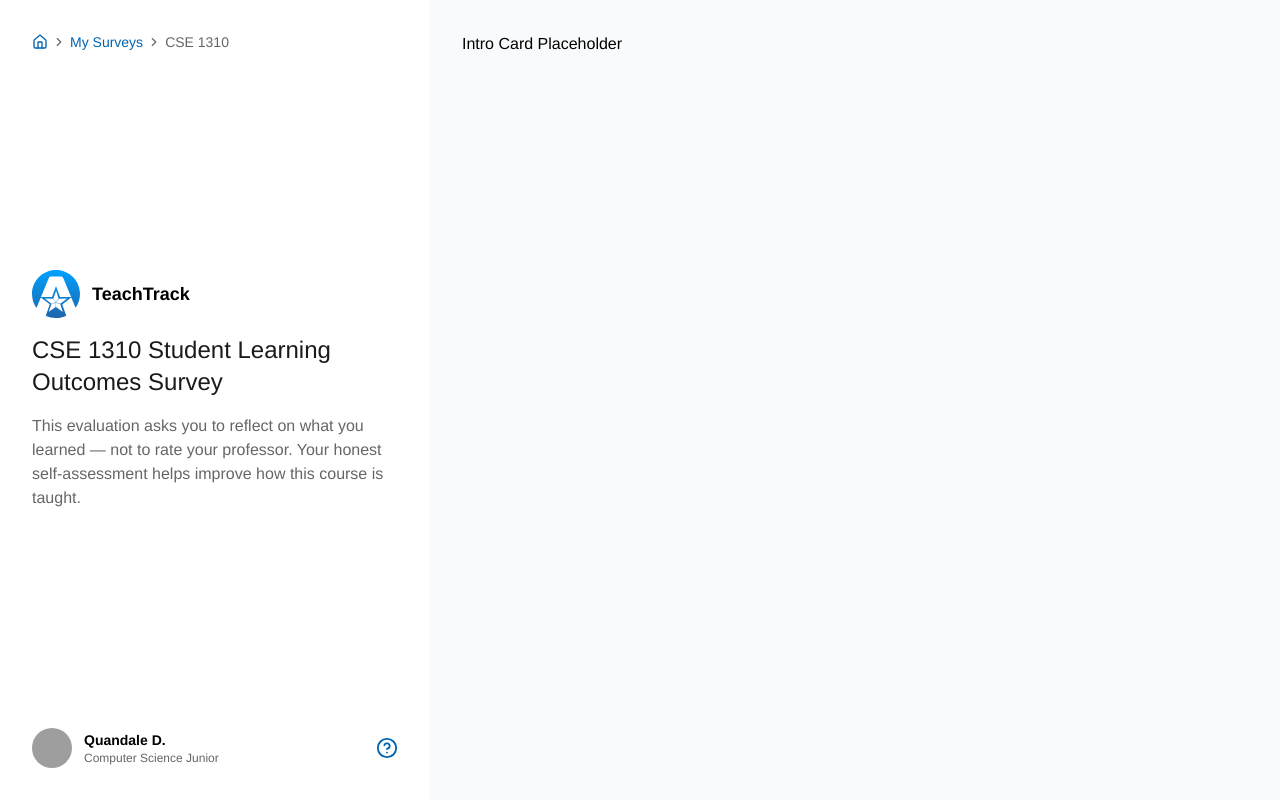
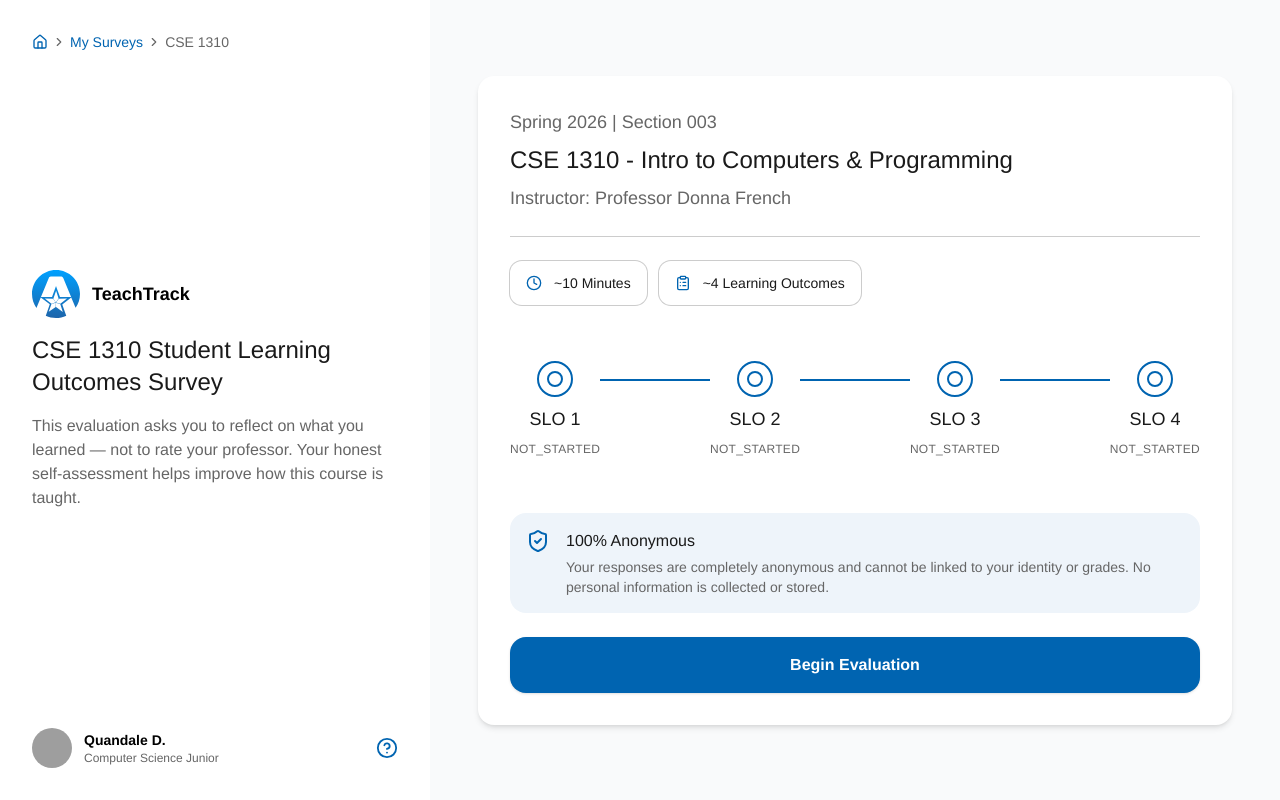
Before and after one commit to TeachTrackUTA/TeachTrack, a React (Vite) app in the folder client/: page /student/survey in a window 1280 px wide. Built offline with nearby package versions, Linux system fonts and the light colour scheme; grey boxes are pictures that could not be loaded.

Commit message:
feat: completed survey intro card + survey intro page

```diff
--- a/client/index.html
+++ b/client/index.html
@@ -2,7 +2,7 @@
 <html lang="en">
   <head>
     <meta charset="UTF-8" />
-    <link rel="icon" type="image/svg+xml" href="/vite.svg" />
+    <link rel="icon" type="image/svg+xml" href="/public/logo.svg" />
     <meta name="viewport" content="width=device-width, initial-scale=1.0" />
     <title>teachtrack</title>
   </head>
--- /dev/null
+++ b/client/src/components/survey/AnonymousBadge.tsx
@@ -0,0 +1,14 @@
+import { ShieldCheck } from "lucide-react";
+
+export default function AnonymousBadge () {
+    return (
+        <div className="flex gap-4 rounded-2xl p-4 bg-[var(--color-brand-primary-subtle)]">
+            <ShieldCheck className="size-6 shrink-0 text-[var(--color-brand-primary)]" />
+            <div className="flex flex-col gap-1">
+                <span className="font-medium text-[var(--color-text-primary)]">100% Anonymous</span>
+                <p className="text-sm text-[var(--color-text-secondary)]">Your responses are completely anonymous and cannot be linked to your identity or grades.
+                  No personal information is collected or stored.</p>
+            </div>
+        </div>
+    )
+}
--- /dev/null
+++ b/client/src/components/survey/SLOStepper.tsx
@@ -0,0 +1,36 @@
+import React from 'react';
+
+type SloStatus = "not_started" | "in_progress" | "completed";
+
+type SloStep = {
+    label: string;
+    status: SloStatus;
+};
+
+interface Props {
+    steps: SloStep[];
+}
+
+export default function SLOStepper ({ steps }: Props ) {
+    return (
+        <div className="flex items-center justify-center gap-0 py-8">
+            {steps.map((step, index) => (
+                <React.Fragment key={index}>
+                    <div className="flex flex-col items-center gap-2">
+                        <div className="flex w-9 h-9 items-center justify-center rounded-full border-2 border-[var(--color-brand-primary)]">
+                            <div className="w-4 h-4 rounded-full border-2 border-[var(--color-brand-primary)]" />
+                        </div>
+                        <div className="text-lg text-[var(--color-text-primary)]">{step.label}</div>
+                        <div className="text-xs uppercase tracking-wide text-[var(--color-text-secondary)]">{step.status}</div>
+                    </div>
+                    {index < steps.length - 1 && (
+                        <div className="flex-1 h-[2px] bg-[var(--color-brand-primary)] self-start mt-[18px]" />
+                    )}
+
+                </React.Fragment>
+
+            ))}
+
+        </div>
+    );
+}
--- /dev/null
+++ b/client/src/components/survey/SurveyCourseHeader.tsx
@@ -0,0 +1,15 @@
+interface Props {
+    semester: string
+    courseTitle: string
+    instructor: string
+}
+
+export default function SurveyCourseHeader ({ semester, courseTitle, instructor }: Props) {
+    return (
+        <div className="flex flex-col gap-2">
+            <span className="text-lg text-[var(--color-text-secondary)]">{semester}</span>
+            <h2 className="text-2xl text-[var(--color-text-primary)]">{courseTitle}</h2>
+            <span className="text-lg text-[var(--color-text-secondary)]">Instructor: {instructor}</span>
+        </div>
+    );
+}
--- /dev/null
+++ b/client/src/components/survey/SurveyIntroCard.tsx
@@ -0,0 +1,46 @@
+import SurveyCourseHeader from "./SurveyCourseHeader";
+import SurveyMetaBadge from "./SurveyMetaBadge";
+import SLOStepper from "./SLOStepper";
+import AnonymousBadge from "./AnonymousBadge";
+
+import { Clock, ClipboardList } from 'lucide-react';
+
+
+interface Props {
+    onBegin: () => void;
+}
+
+const SURVEY_DATA = {
+    semester: "Spring 2026 | Section 003",
+    courseTitle: "CSE 1310 - Intro to Computers & Programming",
+    instructor: "Professor Donna French"
+};
+
+export default function SurveyIntroCard ({ onBegin }: Props) {
+    return (
+        <div className="w-full max-w-[800px] space-y-6 rounded-2xl bg-[var(--color-bg-default)] p-8 shadow-md">
+            <SurveyCourseHeader
+                semester={SURVEY_DATA.semester}
+                courseTitle={SURVEY_DATA.courseTitle}
+                instructor={SURVEY_DATA.instructor}
+            />
+            <hr className="border-[var(--color-border-default)]" />
+            <div className="flex gap-3">
+                <SurveyMetaBadge icon={<Clock size={16} />} text="~10 Minutes" />
+                <SurveyMetaBadge icon={<ClipboardList size={16} />} text="~4 Learning Outcomes" />
+            </div>
+            <SLOStepper steps={[
+                { label: "SLO 1", status: 'not_started'},
+                { label: "SLO 2", status: 'not_started'},
+                { label: "SLO 3", status: 'not_started'},
+                { label: "SLO 4", status: 'not_started'},
+            ]} />
+            <AnonymousBadge />
+            <button
+                onClick={onBegin}
+                className="w-full rounded-2xl bg-[var(--color-brand-primary)] px-6 py-4 font-semibold text-[var(--color-brand-primary-on-color)] shadow-sm hover:bg-[var(--color-brand-primary-hover)]">
+                    Begin Evaluation
+            </button>
+        </div>
+    );
+}
--- /dev/null
+++ b/client/src/components/survey/SurveyMetaBadge.tsx
@@ -0,0 +1,15 @@
+interface Props {
+    text: string;
+    icon: React.ReactNode;
+}
+
+export default function SurveyMetaBadge ({ text, icon }: Props) {
+    return (
+        <div className="flex items-center gap-3 rounded-xl px-4 py-3 ring-1 ring-[var(--color-border-default)]">
+            <div className="text-[var(--color-brand-primary)]">
+                {icon}
+            </div>
+            <span className="text-sm text-[var(--color-text-primary)]">{text}</span>
+        </div>
+    );
+}
--- a/client/src/components/survey/layout/SurveyLayout.tsx
+++ b/client/src/components/survey/layout/SurveyLayout.tsx
@@ -10,7 +10,10 @@ export default function SurveyLayout ({ sidebar, children }: Props ) {
                 {sidebar}
             </aside>
             <main className="flex-1 overflow-y-auto bg-[var(--color-bg-subtle)]">
-                {children}
+                <div className="flex min-h-full items-center justify-center p-12">
+                    {children}
+                </div>
+
             </main>
         </div>
     );
--- a/client/src/pages/StudentSurvey.tsx
+++ b/client/src/pages/StudentSurvey.tsx
@@ -1,6 +1,7 @@
 import SurveyLayout from "../components/survey/layout/SurveyLayout"
 import SurveySidebar from "../components/survey/layout/SurveySidebar"
 import SurveyIntroSidebarContent from "../components/survey/steps/SurveyIntroSideBarContent";
+import SurveyIntroCard from "../components/survey/SurveyIntroCard";
 
 import { useState } from 'react';
 
@@ -25,7 +26,7 @@ export default function StudentSurvey() {
     }[currentStep];
 
     const mainContent = {
-        "intro": <div className="p-8">Intro Card Placeholder</div>,
+        "intro": <SurveyIntroCard/>,
     }[currentStep];
 
     return (
```
Also changed, not shown: client/public/logo.svg (added).
